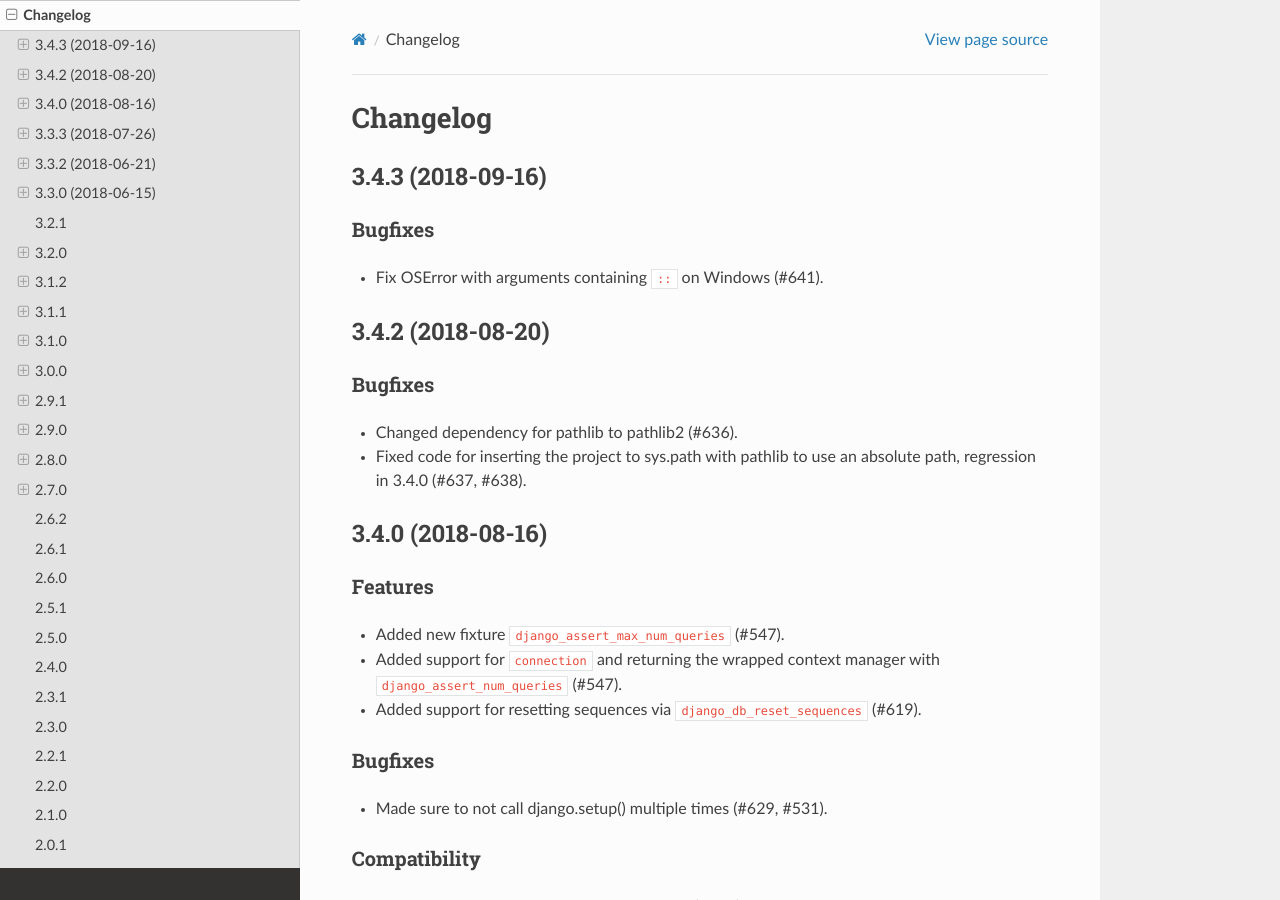
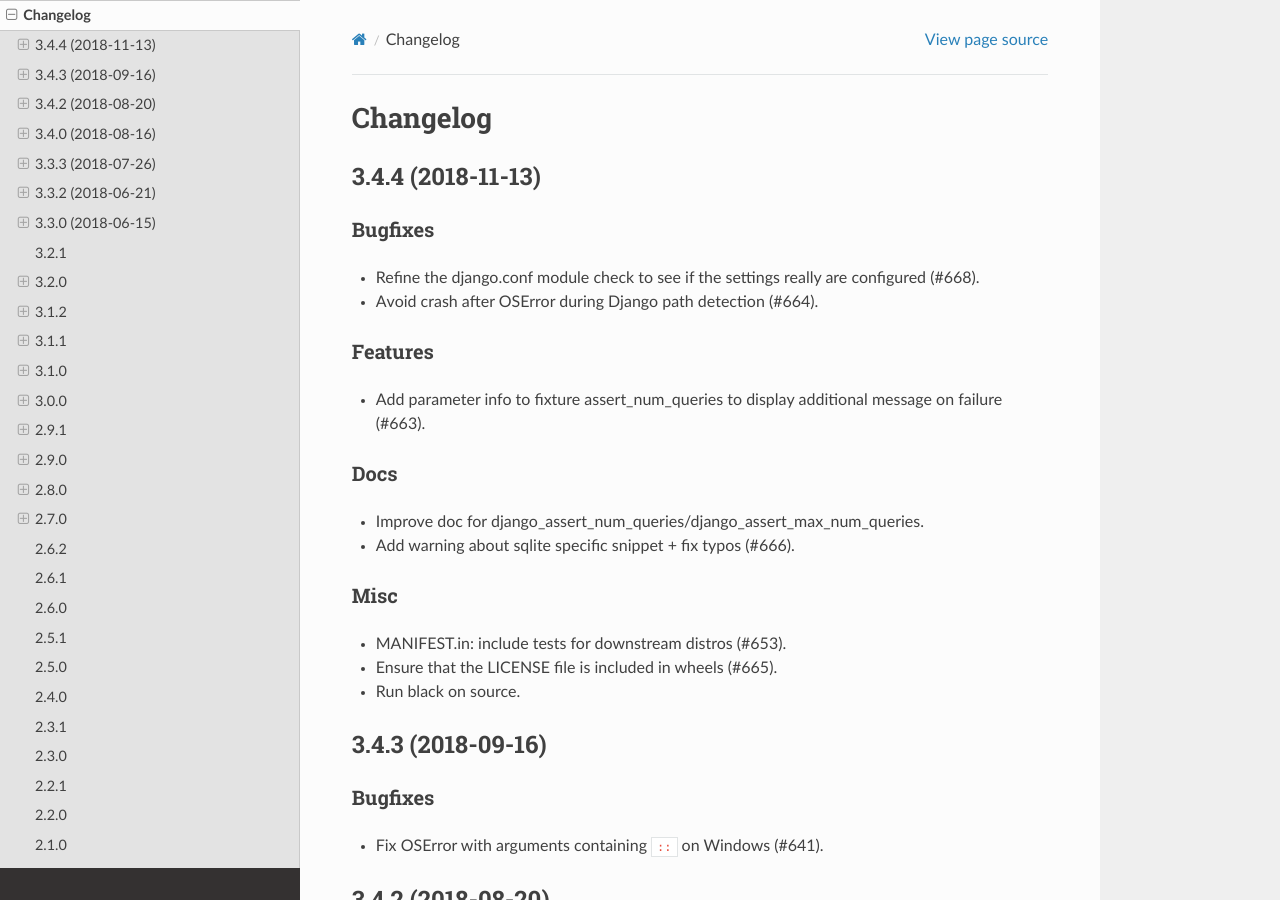
Before and after one commit to pytest-dev/pytest-django, a Sphinx documentation site: the page built from docs/changelog.rst, in a window 1280 px wide and 900 px high. Built offline with Sphinx 7.4.7 and the Read the Docs theme 2.0.0, drawn with Linux system fonts in a browser that asks for light colours; cross-references to code outside the pages are shown as plain code.

Commit message:
Version 3.4.4

```diff
--- a/docs/changelog.rst
+++ b/docs/changelog.rst
@@ -1,5 +1,34 @@
 Changelog
 =========
+
+3.4.4 (2018-11-13)
+------------------
+
+Bugfixes
+^^^^^^^^
+
+* Refine the django.conf module check to see if the settings really are
+  configured (#668).
+* Avoid crash after OSError during Django path detection (#664).
+
+Features
+^^^^^^^^
+
+* Add parameter info to fixture assert_num_queries to display additional message on failure (#663).
+
+Docs
+^^^^
+
+* Improve doc for django_assert_num_queries/django_assert_max_num_queries.
+* Add warning about sqlite specific snippet + fix typos (#666).
+
+Misc
+^^^^
+
+* MANIFEST.in: include tests for downstream distros (#653).
+* Ensure that the LICENSE file is included in wheels (#665).
+* Run black on source.
+
 
 3.4.3 (2018-09-16)
 ------------------
```
